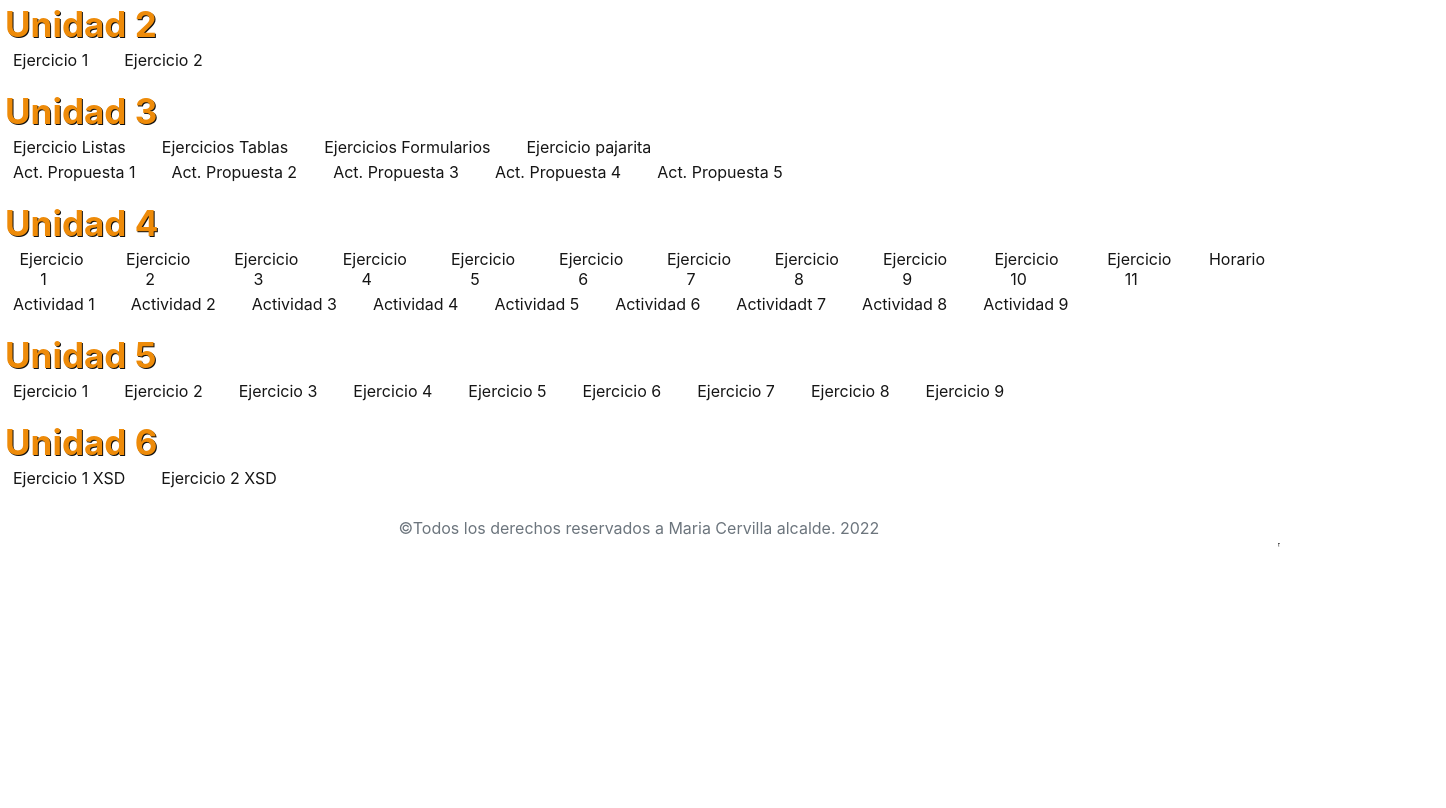
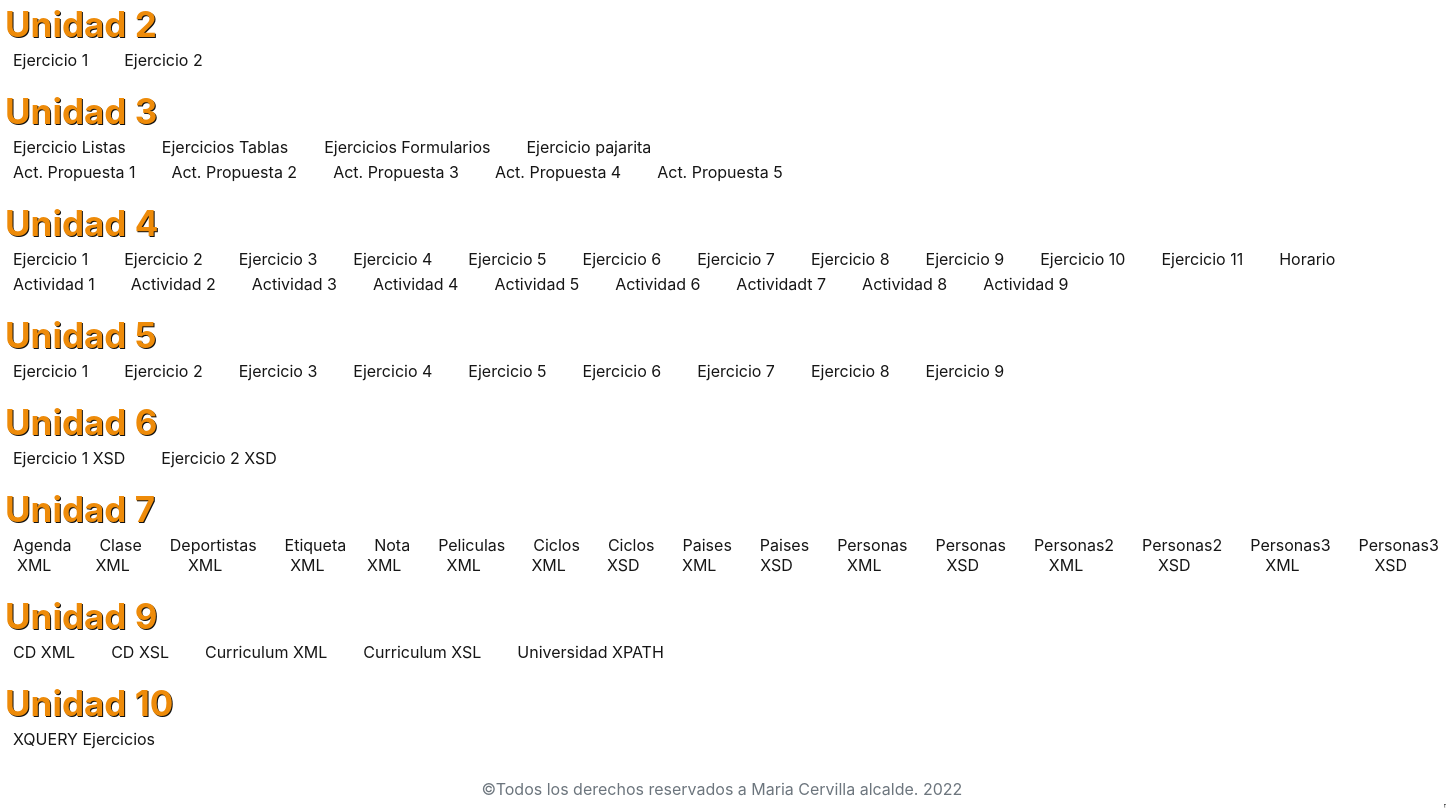
Before and after one commit to mriadev/mriadev.github.io, a plain HTML site: page lm.html in a window 1280 px wide. Shown: the part 824-1632 px from the top of the page, 1446 px wide, since content can reach past the window. Before the commit the page ends 1371 px from the top, so only its background shows below. Drawn offline with nearby package versions, Linux system fonts and the light colour scheme.

Commit message:
modify lm.html

```diff
--- a/lm.html
+++ b/lm.html
@@ -23,6 +23,9 @@
         <li><a href="#u4">Unidad 4</a> </li>
         <li><a href="#u5">Unidad 5</a> </li>
         <li><a href="#u6">Unidad 6</a> </li>
+        <li><a href="#u7">Unidad 7</a> </li>
+        <li><a href="#u9">Unidad 9</a> </li>
+        <li><a href="#u10">Unidad 10</a> </li>
         <li><a href="./cp/index.html" target="_blank">Córdoba</a> </li>
         <li><a href="./recetasAbuela/index.html" target="_blank">Recetas</a> </li>
 
@@ -135,25 +138,71 @@
           <li><a href="actividades/ud5/Ejercicio7.html" target="_blank">Ejercicio 7</a> </li>
           <li><a href="actividades/ud5/Ejercicio8.html" target="_blank">Ejercicio 8</a> </li>
           <li><a href="actividades/ud5/Ejercicio9.html" target="_blank">Ejercicio 9</a> </li>
-
+        </ul>
         <a id="u5"></a>
       </div>
-        <div>
+      <div>
 
         <h2>Unidad 6</h2>
 
         <ul>
           <li><a href="actividades/ud6/ej2.xml" target="_blank">Ejercicio 1 XSD</a> </li>
           <li><a href="actividades/ud6/ej3.xml" target="_blank">Ejercicio 2 XSD</a> </li>
+        </ul>
+        <a id="u6"></a>
+      </div>
+      <div>
+        <h2>Unidad 7</h2>
 
-        <a id="u6"></a>
+        <ul>
+          <li><a href="actividades/ud7/agenda.xml" target="_blank">Agenda XML</a> </li>
+          <li><a href="actividades/ud7/clase.xml" target="_blank">Clase XML</a> </li>
+          <li><a href="actividades/ud7/deportistas.xml" target="_blank">Deportistas XML</a> </li>
+          <li><a href="actividades/ud7/etiqueta.xml" target="_blank">Etiqueta XML</a> </li>
+          <li><a href="actividades/ud7/nota.xml" target="_blank">Nota XML</a> </li>
+          <li><a href="actividades/ud7/peliculas.xml" target="_blank">Peliculas XML</a></li>
+          <li><a href="actividades/ud7/ciclos.xml" target="_blank">Ciclos XML</a></li>
+          <li><a href="actividades/ud7/ciclos.xsd" target="_blank">Ciclos XSD</a></li>
+          <li><a href="actividades/ud7/paises.xml" target="_blank">Paises XML</a> </li>
+          <li><a href="actividades/ud7/paises.xsd" target="_blank">Paises XSD</a> </li>
+          <li><a href="actividades/ud7/personas.xml" target="_blank">Personas XML</a></li>
+          <li><a href="actividades/ud7/personas.xsd" target="_blank">Personas XSD</a></li>
+          <li><a href="actividades/ud7/personas2.xml" target="_blank">Personas2 XML</a></li>
+          <li><a href="actividades/ud7/personas2.xsd" target="_blank">Personas2 XSD</a></li>
+          <li><a href="actividades/ud7/personas3.xml" target="_blank">Personas3 XML</a></li>
+          <li><a href="actividades/ud7/personas3.xsd" target="_blank">Personas3 XSD</a></li>
+
+        </ul>
+        <a id="u7"></a>
+      </div>
+      <div>
+        <h2>Unidad 9</h2>
+        <ul>
+          <li><a href="actividades/ud9/cd.xml" target="_blank">CD XML</a> </li>
+          <li><a href="actividades/ud9/cd.xsl" target="_blank">CD XSL</a> </li>
+          <li><a href="actividades/ud9/curriculum.xml" target="_blank">Curriculum XML</a> </li>
+          <li><a href="actividades/ud9/curriculum.xsl" target="_blank">Curriculum XSL</a> </li>
+          <li><a href="actividades/ud9/universidadxpath.pdf" target="_blank">Universidad XPATH</a> </li>
+
+        </ul>
+        <a id="u9"></a>
+      </div>
+
+      <div>
+        <h2>Unidad 10</h2>
+        <ul>
+          <li><a href="actividades/ud10/consultasxquery.pdf" target="_blank">XQUERY Ejercicios</a> </li>
+
+
+        </ul>
+        <a id="u10"></a>
       </div>
 
     </section>
 
 
 
-  </section>
+    </section>
 
 
     <footer id="footer">
```
